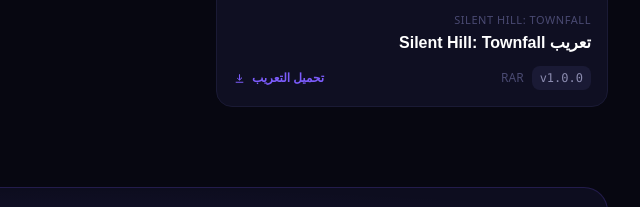
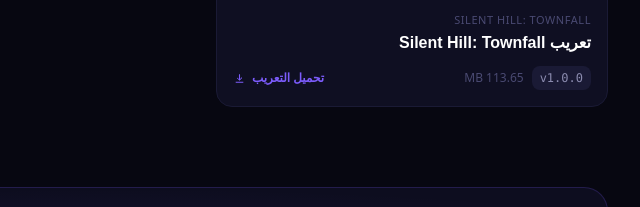
Before and after one commit to ar4us/argusargames-website, an Astro site: page /ar in a window 1280 px wide. Shown: the part 1298-1505 px from the top of the page, 640-1280 px from the left. Built offline with nearby package versions, Linux system fonts and the light colour scheme; Astro itself is replaced by a stand-in of ours.

Commit message:
fix: file_size 113.65 MB for Townfall Arabic patch

```diff
--- a/src/content/localizations/ar/silent-hill-townfall.md
+++ b/src/content/localizations/ar/silent-hill-townfall.md
@@ -5,7 +5,7 @@ cover: "/images/covers/silent-hill-townfall.jpg"
 version: "v1.0.0"
 status: "complete"
 download_url: "https://files.argusargames.com/%D8%AA%D8%B9%D8%B1%D9%8A%D8%A8%20%D9%84%D8%B9%D8%A8%D8%A9%20Silent%20Hill%20Townfall.rar"
-file_size: "RAR"
+file_size: "113.65 MB"
 release_date: 2026-10-01
 platforms: ["PC"]
 description: "تعريب عربي كامل للعبة Silent Hill: Townfall، يشمل جميع الحوارات والقصص والواجهات مع الحفاظ على الأجواء النفسية الرهيبة للعبة."
--- a/src/content/localizations/en/silent-hill-townfall.md
+++ b/src/content/localizations/en/silent-hill-townfall.md
@@ -5,7 +5,7 @@ cover: "/images/covers/silent-hill-townfall.jpg"
 version: "v1.0.0"
 status: "complete"
 download_url: "https://files.argusargames.com/%D8%AA%D8%B9%D8%B1%D9%8A%D8%A8%20%D9%84%D8%B9%D8%A8%D8%A9%20Silent%20Hill%20Townfall.rar"
-file_size: "RAR"
+file_size: "113.65 MB"
 release_date: 2026-10-01
 platforms: ["PC"]
 description: "A complete Arabic localization for Silent Hill: Townfall, covering all dialogue, story, and UI while preserving the game's psychological horror atmosphere."
```
